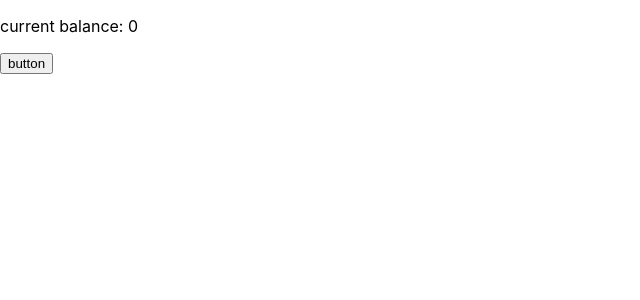
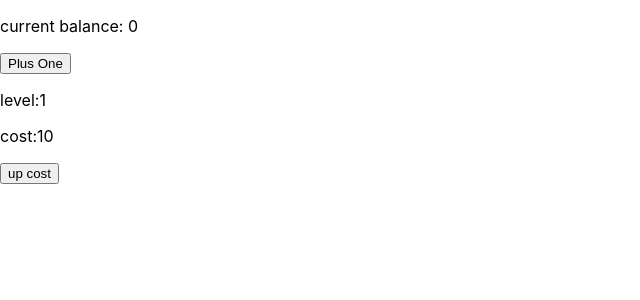
Before and after one commit to ThaiSonP/clicky, a React (Create React App) app in the folder clicky/: page / in a window 1280 px wide. Shown: the top 300 px of the page, without its empty margins (0-640 px from the left). Built offline with nearby package versions, Linux system fonts and the light colour scheme.

Commit message:
trying combine hooks between parent and child components

```diff
--- a/clicky/src/App.js
+++ b/clicky/src/App.js
@@ -1,16 +1,18 @@
 import React, {useState} from 'react';
+import ButtonOne from './ButtonOne.js'
 
 const App = props =>{
-  const [cash, setCash]=useState(0);
-
-  const plusOne = ()=>{
-    setCash(cash+1)
-  }
+  const [ {cash, increment}, setCash]=useState({cash:0,increment:1});
 
 return(
   <div>
     <p>current balance: {cash}</p>
-    <button onClick ={()=>setCash(currentCount => currentCount+1)}>button</button>
+    <button onClick ={()=>
+      setCash( currentCount => ({
+      ...currentCount,
+      cash: currentCount.cash + currentCount.increment
+    }))}>Plus One</button>
+    <ButtonOne setCash = {setCash} cash={cash}/>
   </div>
   );
 }
--- /dev/null
+++ b/clicky/src/ButtonOne.js
@@ -0,0 +1,44 @@
+import React, {useState} from 'react';
+
+const ButtonOne = (props)=>{
+  const [ {cost, level}, setB1] = useState ({cost: 10,level:1})
+
+  const upgrade = ()=>{
+    return(
+      props.setCash( currentCount =>({
+        cash: currentCount.cash - cost,
+        increment: currentCount.increment++
+      }))
+  )}
+
+  const upButton = ()=>{
+    return(
+      setB1(currentUp =>({
+        cost: Math.ceil(currentUp.cost * 1.5),
+        level: currentUp.level+1
+      }))
+    )
+  }
+
+  console.log(props)
+
+  if(props.cash<cost){
+    return(
+      <div>
+      <p>level:{level}</p> <p>cost:{cost}</p>
+      <button onClick={()=>upButton()}>up cost</button>
+      </div>
+    )
+  }
+  return(
+    <div>
+      <p>level:{level}</p> <p>cost:{cost}</p>
+      <button onClick = {()=>upgrade()}>
+        increase increment
+      </button>
+      <button onClick={()=>upButton()}>up cost</button>
+    </div>
+  )
+}
+
+export default ButtonOne
```
Also changed, not shown: 1 other file (tests, documents, lock files or other folders).
